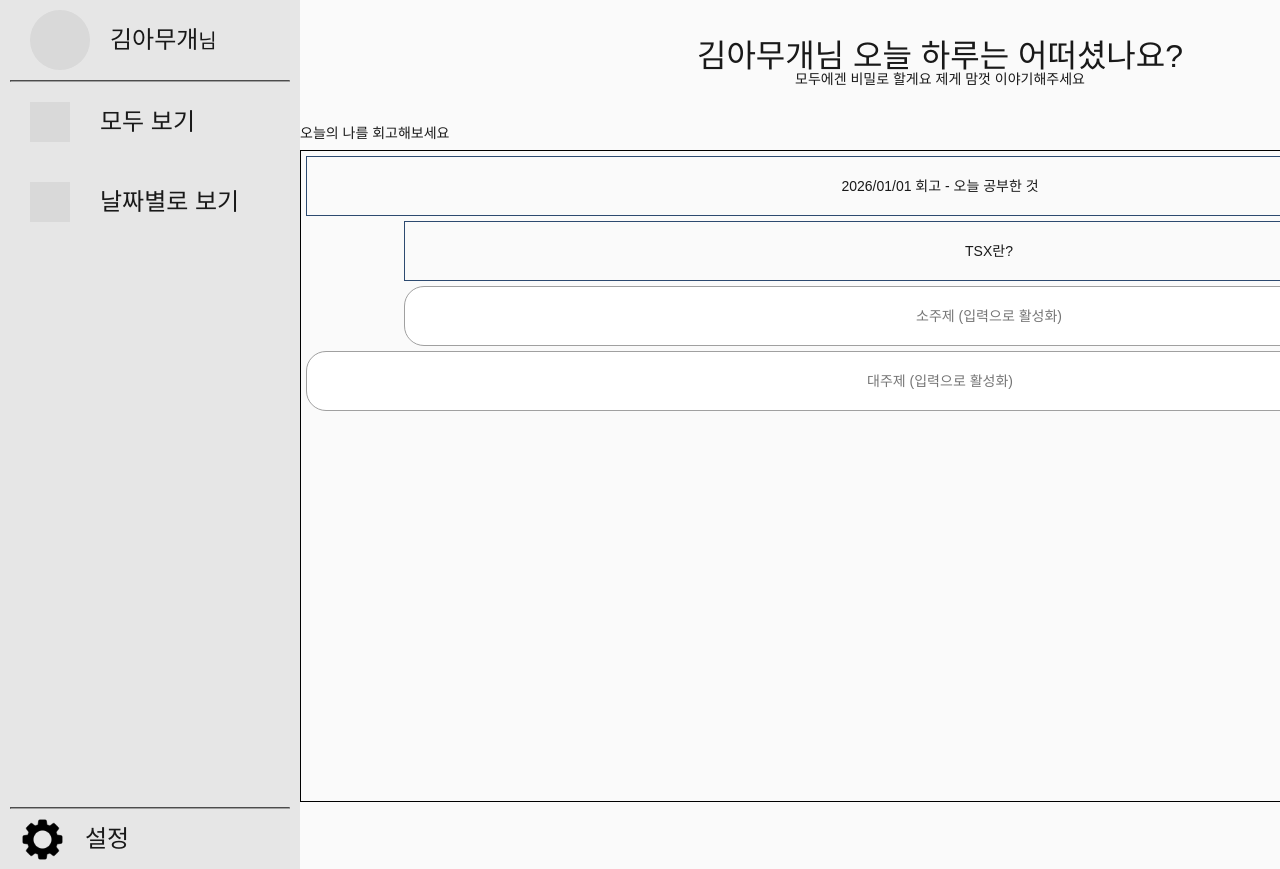
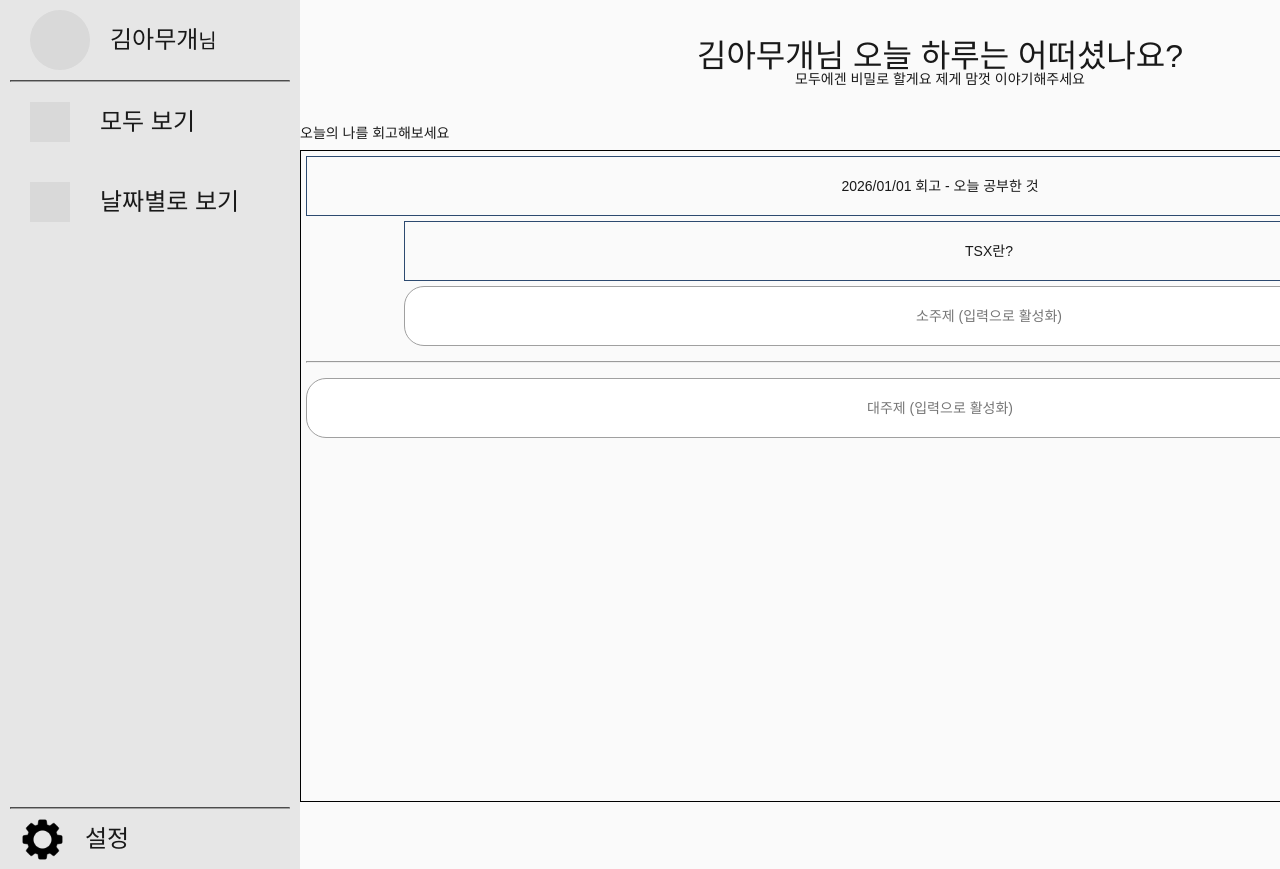
Before and after one commit to Jindo-Dog/RecoveryFrontEnd, a React (Vite) app: page /memoir in a window 1280 px wide. Shown: the top 869 px of the page. Built offline with nearby package versions, Linux system fonts and the light colour scheme.

Commit message:
#41 Feat: EditMainMemoirTitle컴포넌트 위 hr태그 추가

```diff
--- a/src/component/memoir/editor/memoirTitleList.tsx
+++ b/src/component/memoir/editor/memoirTitleList.tsx
@@ -32,6 +32,7 @@ const MemoirTitleList = () => {
                 {mainTitleItems.map((memoirTitle: MainTitleItem, idx: number) => {
                     return <MainMamoirTitle key={idx} id={idx} />;
                 })}
+                {mainTitleItems.length > 0 && <hr />}
                 <EditMainMemoirTitle />
             </div>
         </div>
```
